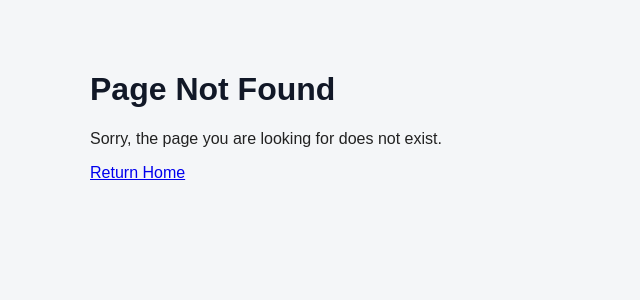
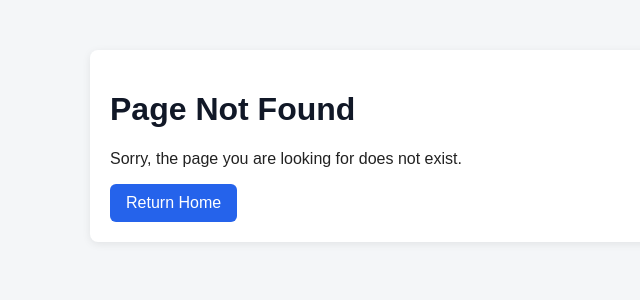
Before and after one commit to GabeColetta24/gamegear_store, a Django app: template templates/404.html in a window 1280 px wide. Shown: the part 50-350 px from the top of the page, without its empty margins (0-640 px from the left). Run offline with Django 4.2, Linux system fonts and the light colour scheme; the template is opened without the code that fills it, so the values that code supplies are empty.

Commit message:
Style custom 404 page to match site design

```diff
--- a/templates/404.html
+++ b/templates/404.html
@@ -1,6 +1,8 @@
 {% extends 'base.html' %}
 
 {% block content %}
+
+<div class="product-card">
 
 <!-- Custom 404 page heading -->
 <h1>Page Not Found</h1>
@@ -9,6 +11,8 @@
 <p>Sorry, the page you are looking for does not exist.</p>
 
 <!-- Return to homepage -->
-<a href="{% url 'home' %}">Return Home</a>
+<a class="button" href="{% url 'home' %}">Return Home</a>
+
+</div>
 
 {% endblock %}
```
